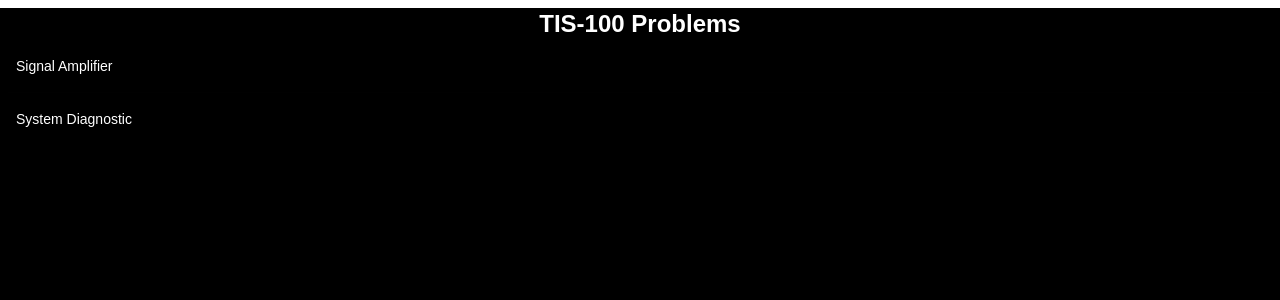
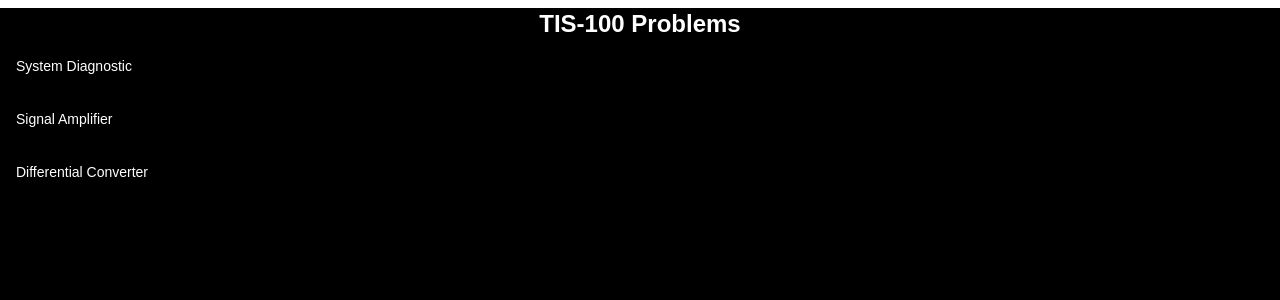
Before and after one commit to phungj/tis-100-webapp, a Next.js app: page / in a window 1280 px wide. Shown: the top 300 px of the page. Built offline with nearby package versions, Linux system fonts and the light colour scheme.

Commit message:
Added ordering to problems

```diff
--- a/components/App.tsx
+++ b/components/App.tsx
@@ -24,22 +24,22 @@ export default function App({problems}: AppProps) {
     const [displayProblemList, setDisplayProblemList] = useState<boolean>(true);
 
     if (displayProblemList) {
-        return <ProblemList problems={problems} loadProblem={loadProblem}/>;
+        return <ProblemList problems={problems.sort((p1, p2) => p1.order - p2.order)} loadProblem={loadProblem}/>;
     } else {
         // TODO: This will need to be updated for a variety of nodes that can be displayed
         // TODO: Update the computation nodes with refs so you can get their values accordingly
         // TODO: Update to handle named and multiple inputs
-        const inputNodeCoordinates = interpreter.current?.getInputNodeCoordinates();
-        const inputNodeColumns = inputNodeCoordinates?.map(({x, y}) => x);
+        const inputNodeCoordinates = interpreter.current!.getInputNodeCoordinates();
+        const inputNodeColumns = inputNodeCoordinates.map(({x, y}) => x);
 
-        const outputNodeCoordinates = interpreter.current?.getOutputNodeCoordinates();
-        const outputNodeColumns = outputNodeCoordinates?.map(({x, y}) => x);
+        const outputNodeCoordinates = interpreter.current!.getOutputNodeCoordinates();
+        const outputNodeColumns = outputNodeCoordinates.map(({x, y}) => x);
 
         const computationNodes = nodeState.slice(1, 4);
 
         return (
             <div className="flex flex-row">
-                <Sidebar problemDescription={problemDescriptionRef.current} inputNodeCoordinates={inputNodeCoordinates} outputNodeCoordinates={outputNodeCoordinates} nodeState={nodeState} stopButtonHandler={stopButtonHandler} playButtonHandler={playButtonHandler} stepButtonHandler={stepButtonHandler} fastButtonHandler={fastButtonHandler}/>
+                <Sidebar problemDescription={problemDescriptionRef.current!} inputNodeCoordinates={inputNodeCoordinates} outputNodeCoordinates={outputNodeCoordinates} nodeState={nodeState} stopButtonHandler={stopButtonHandler} playButtonHandler={playButtonHandler} stepButtonHandler={stepButtonHandler} fastButtonHandler={fastButtonHandler}/>
                 <div className="grid grid-cols-4 grid-rows-3 w-full h-screen">
                     {computationNodes.flat().map((node, i) => <ComputationNode key={i} ref={el => textAreaRefs.current[i] = el} computationNodeState={node as ComputationNodeState} hasInput={i < GRID_WIDTH && inputNodeColumns.includes(i % GRID_WIDTH)} hasOutput={i >= (2 * GRID_WIDTH) && outputNodeColumns?.includes(i % GRID_WIDTH)}/>)}
                 </div>
@@ -50,7 +50,7 @@ export default function App({problems}: AppProps) {
     function loadProblem(problemDescription: ProblemDescription) {
         problemDescriptionRef.current = problemDescription;
         interpreter.current = new Interpreter(problemDescription, getProblemLogic(problemDescription.id));
-        setNodeState(interpreter.current.getNodeSnapshot());
+        setNodeState(interpreter.current!.getNodeSnapshot());
 
         setDisplayProblemList(false);
     }
@@ -75,10 +75,10 @@ export default function App({problems}: AppProps) {
         }
 
         // tTODO: Catch any exceptions here and then display a dialog
-        interpreter.current?.step();
-        setNodeState(interpreter.current?.getNodeSnapshot());
+        interpreter.current!.step();
+        setNodeState(interpreter.current!.getNodeSnapshot());
 
-        if (interpreter.current?.completed()) {
+        if (interpreter.current!.completed()) {
             // TODO: Update this with a modal of some sort
             console.log("Win");
         }
--- a/data/ProblemLogicMapping.ts
+++ b/data/ProblemLogicMapping.ts
@@ -15,6 +15,12 @@ export function getProblemLogic(problemID: string): ProblemLogic {
                 generateInputs: (seed: Seed) => [Array.from({length: 5}, () => Math.floor(Math.random() * 999) - 499)],
                 computeExpectedOutput: (input: Data[], outputIndex) => input[0].map(n => n * 2)
             }
+        case "differential-converter":
+            // TODO:
+            return {
+                generateInputs: (seed: Seed) => [[]],
+                computeExpectedOutput: (input: Data[], outputIndex) => input[0].map(outputIndex == 0 ? (x, i) => x - input[1][i] : (x, i) => input[1][i] - x)
+            }
         default:
             throw new IllegalArgumentError(`Problem with ID ${problemID} not found`);
     }
--- a/data/ProblemSpecificationTypes.ts
+++ b/data/ProblemSpecificationTypes.ts
@@ -9,7 +9,8 @@ export type NodeCoordinates = {
 
 // TODO: Figure out how the random tests should work, whether they should have a constant number or be specified
 export type ProblemDescription = {
-    id: string
+    id: string,
+    order: number,
     title: string,
     description: string,
     seed: Seed,
--- /dev/null
+++ b/data/problems/DifferentialConverter.ts
@@ -0,0 +1,18 @@
+import {ProblemDescription, ProblemLogic} from "@/data/ProblemSpecificationTypes";
+import type {Seed} from "@/data/ProblemSpecificationTypes";
+import {GRID_HEIGHT, MIN_VALUE, MAX_VALUE, Data, GRID_WIDTH} from "@/src/Interpreter";
+
+// TODO: Stop exporting the individual components once you get loading in
+// TODO: Also review code warning and remove code warnings like unused code
+export const problemDescription: ProblemDescription = {
+    id: "differential-converter",
+    order: 2,
+    title: "Differential Converter",
+    description: "Output the difference of the left input and right input to the left output and the difference of the right input and the left input to the right output.",
+    seed: 31415,
+    inputNodes: [{x: 0, y: 0}, {x: GRID_WIDTH - 1, y: 0}],
+    inputs: [[[1, 2, 3, 4, 5], [5, 4, 3, 2, 1]]],
+    outputNodes: [{x: 0, y: GRID_HEIGHT - 1}, {x: GRID_WIDTH - 1, y: GRID_HEIGHT - 1}],
+    brokenNodes: [],
+    stackNodes: []
+};
--- a/data/problems/SignalAmplifier.ts
+++ b/data/problems/SignalAmplifier.ts
@@ -6,6 +6,7 @@ import {GRID_HEIGHT, MIN_VALUE, MAX_VALUE, Data} from "@/src/Interpreter";
 // TODO: Also review code warning and remove code warnings like unused code
 export const problemDescription: ProblemDescription = {
     id: "signal-amplifier",
+    order: 1,
     title: "Signal Amplifier",
     description: "Double each input value and output it.",
     seed: 31415,
--- a/data/problems/SystemDiagnostic.ts
+++ b/data/problems/SystemDiagnostic.ts
@@ -6,6 +6,7 @@ import {GRID_HEIGHT, MIN_VALUE, MAX_VALUE, Data} from "@/src/Interpreter";
 // TODO: Also review code warning and remove code warnings like unused code
 export const problemDescription: ProblemDescription = {
     id: "system-diagnostic",
+    order: 0,
     title: "System Diagnostic",
     description: "Send the input to the output.",
     seed: 31415,
--- a/src/Interpreter.ts
+++ b/src/Interpreter.ts
@@ -120,7 +120,9 @@ export class Interpreter {
 
     public step() {
         for (let r = 1; r < this.nodes.length - 1; r++) {
-            for (let c = 0; c < this.nodes[0].length - 1; c++) {
+            for (let c = 0; c < this.nodes[0].length; c++) {
+                console.log(r, c)
+
                 const currentNode = this.nodes[r][c];
 
                 if (currentNode.type == "COMPUTATION") {
@@ -191,25 +193,29 @@ export class Interpreter {
     }
 
     public printNodes() {
+        let outputString = "";
+
         for (const row of this.nodes) {
             for (const node of row) {
                 switch (node.type) {
                     case "EMPTY":
-                        process.stdout.write("EMPTY ");
+                        outputString += "EMPTY "
                         break;
                     case "INPUT":
-                        process.stdout.write(`INPUT: ${node.data}, ${node.dataPointer} `);
+                        outputString += `INPUT: ${node.data}, ${node.dataPointer} `
                         break;
                     case "OUTPUT":
-                        process.stdout.write(`OUTPUT: ${node.data}, ${node.expectedOutput} `);
+                        outputString += `OUTPUT: ${node.data}, ${node.expectedOutput} `
                         break;
                     case "COMPUTATION":
-                        process.stdout.write(`COMPUTATION: ${node.instructions}, ${node.instructionPointer} `);
+                        outputString += `COMPUTATION: ${node.instructions}, ${node.instructionPointer} `
                 }
             }
 
-            console.log()
+            outputString += "\n";
         }
+
+        console.log(outputString);
     }
 
     public getNodeSnapshot(): NodeState[][] {
```
